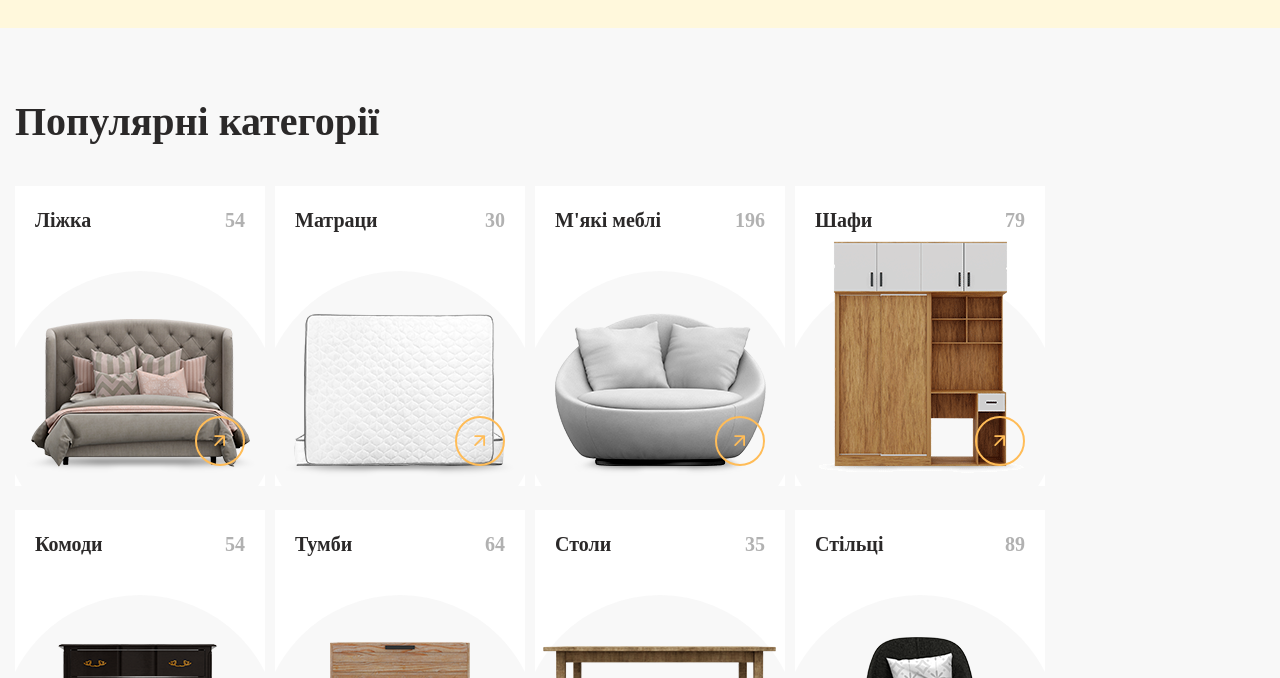
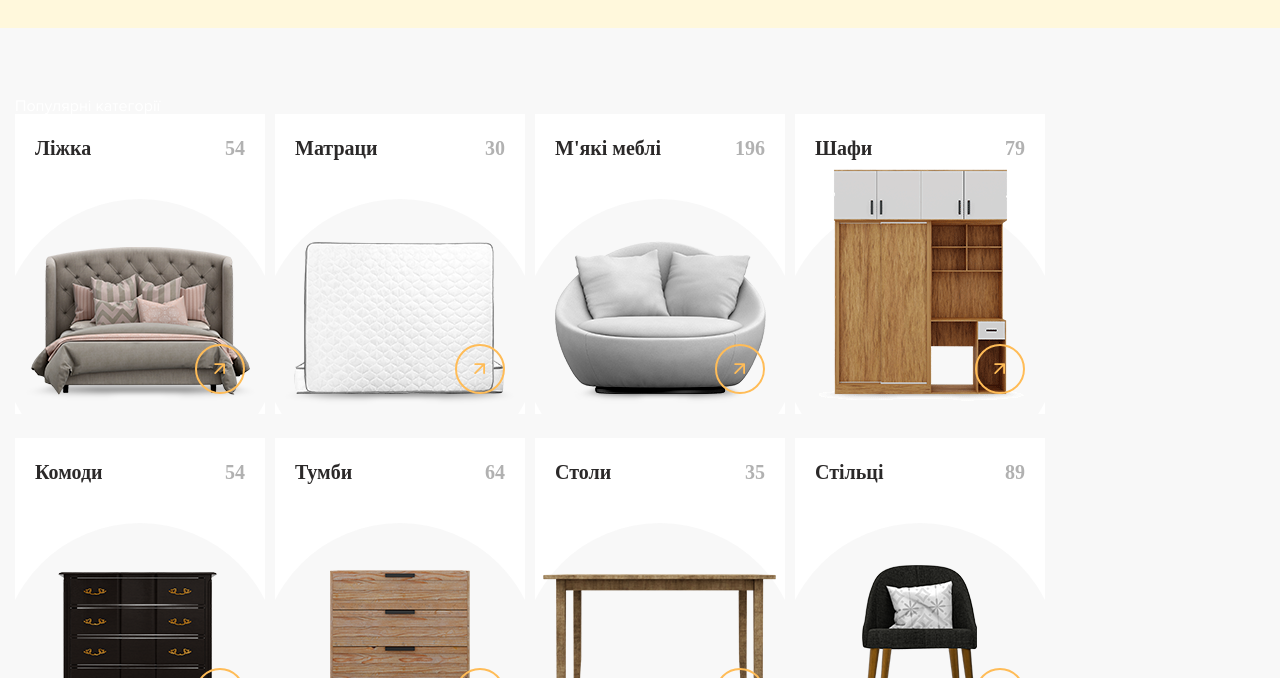
Before and after one commit to Scifinder17/lessons, a plain HTML site: page lesson_10/index.html in a window 1280 px wide. Shown: the part 122-800 px from the top of the page. Drawn offline with Linux system fonts and the light colour scheme.

Commit message:
Update index.html

```diff
--- a/lesson_10/index.html
+++ b/lesson_10/index.html
@@ -120,7 +120,7 @@
     <main class="page">
       <div class="popular">
         <div class="popular__container">
-          <h1 class="poular__title">Популярні категорії</h1>
+          <h1 class="popular__title">Популярні категорії</h1>
           <div class="popular__cards cards">
             <div class="cards__item">
               <a href="#" class="cards__link">
```
